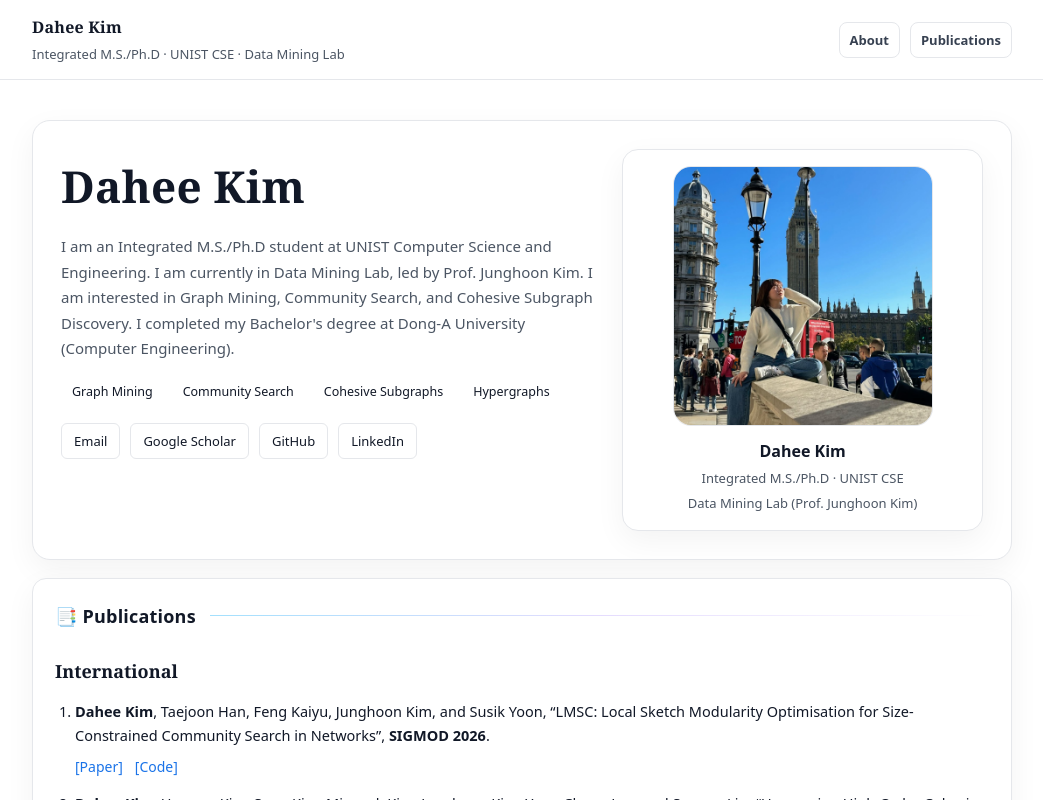
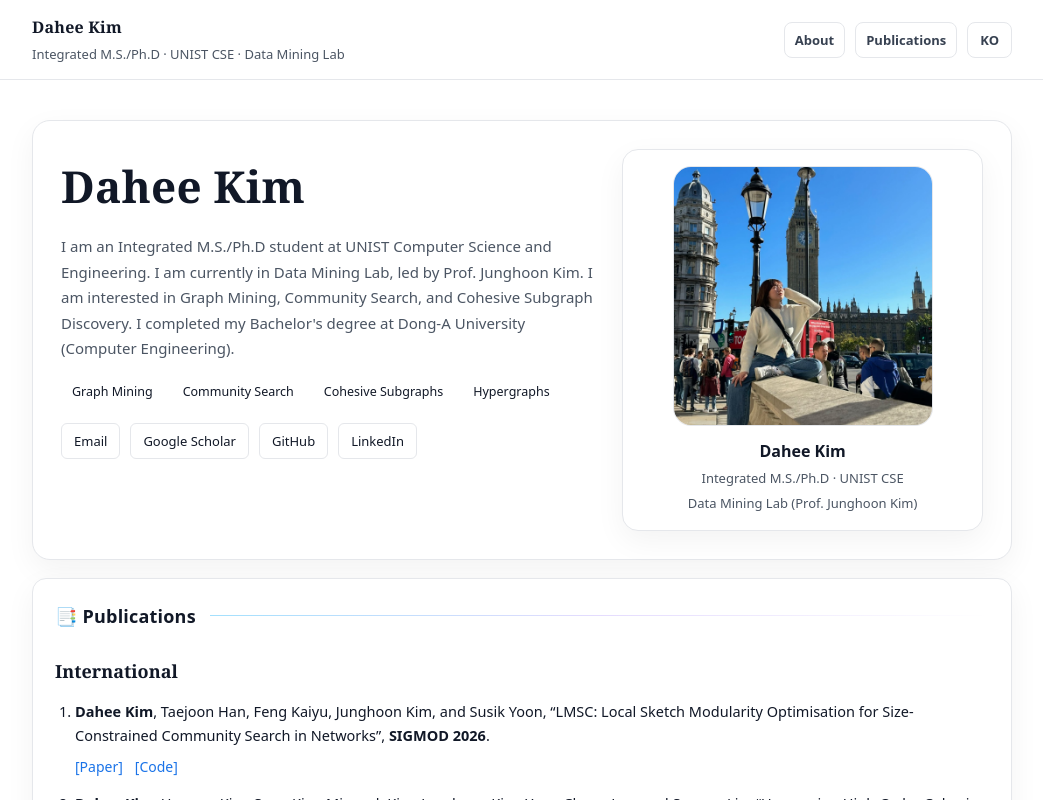
Before and after one commit to dahee-e/dahee-e.github.io, a React (Vite) app: page / in a window 1280 px wide. Shown: the top 800 px of the page, without its empty margins (118-1161 px from the left). Built offline with nearby package versions, Linux system fonts and the light colour scheme.

Commit message:
Add language toggle (EN/KO)

```diff
--- a/src/App.jsx
+++ b/src/App.jsx
@@ -1,3 +1,4 @@
+import { useState } from "react";
 import "./styles.css";
 import profile from "./assets/profile.jpg";
 
@@ -26,6 +27,8 @@ const RowItem = ({ title, meta, sub }) => (
 const PubItem = ({ children }) => <li className="pubItem">{children}</li>;
 
 export default function App() {
+  const [lang, setLang] = useState("en");
+
   return (
     <div className="page">
       <header className="topbar">
@@ -40,6 +43,12 @@ export default function App() {
           <nav className="nav">
             <a className="navButton" href="#about">About</a>
             <a className="navButton" href="#publications">Publications</a>
+            <button
+              className="langToggle"
+              onClick={() => setLang(lang === "en" ? "ko" : "en")}
+            >
+              {lang === "en" ? "KO" : "EN"}
+            </button>
           </nav>
         </div>
       </header>
@@ -223,7 +232,7 @@ export default function App() {
           </div>
         </Section>
 
-        <Section id="patents" title="💡 Patents">
+        {lang === "ko" && <Section id="patents" title="💡 Patents">
           <div className="rows">
             <RowItem title="접두사 트리에 기초하여 하이퍼그래프에서 코어를 식별하기 위한 방법 및 전자 장치" meta="10-2026-0048905 · 2026.03.18" sub="김정훈, 김다희" />
             <RowItem title="엔트로피 가중 적응형 라벨 전파 기반의 공간 근접 커뮤니티 탐지 시스템 및 방법" meta="10-2026-0027653 · 2026.02.11" sub="김정훈, 김혜원, 오도열, 김다희" />
@@ -235,7 +244,7 @@ export default function App() {
             <RowItem title="하이퍼 그래프의 서브 그래프 식별 방법 및 장치" meta="10-2025-0075876 · 2025.06.10" sub="김정훈, 김다희, 임성수, 정현지" />
             <RowItem title="하이퍼 그래프에서 응집력 있는 서브그래프 검출을 위한 데이터 분석 시스템 및 방법" meta="10-2025-0107601 · 2025.08.05" sub="김정훈, 김혜원, 신우철, 김다희, 정현지" />
           </div>
-        </Section>
+        </Section>}
 
         <Section id="teaching" title="✏️ Teaching Assistant">
           <div className="rows">
--- a/src/styles.css
+++ b/src/styles.css
@@ -97,6 +97,22 @@ a:hover{ text-decoration: underline; }
 .navButton:hover{
   background: #f3f4f6;
   text-decoration: none;
+}
+
+.langToggle{
+  font-family: ui-sans-serif, system-ui, -apple-system, Segoe UI, Roboto, Helvetica, Arial;
+  font-size: 13px;
+  font-weight: 600;
+  color: #374151;
+  background: #ffffff;
+  padding: 6px 12px;
+  border-radius: 8px;
+  border: 1px solid #e5e7eb;
+  cursor: pointer;
+  transition: background .15s ease;
+}
+.langToggle:hover{
+  background: #f3f4f6;
 }
 .main{
   padding: 22px 0 54px 0;
```
